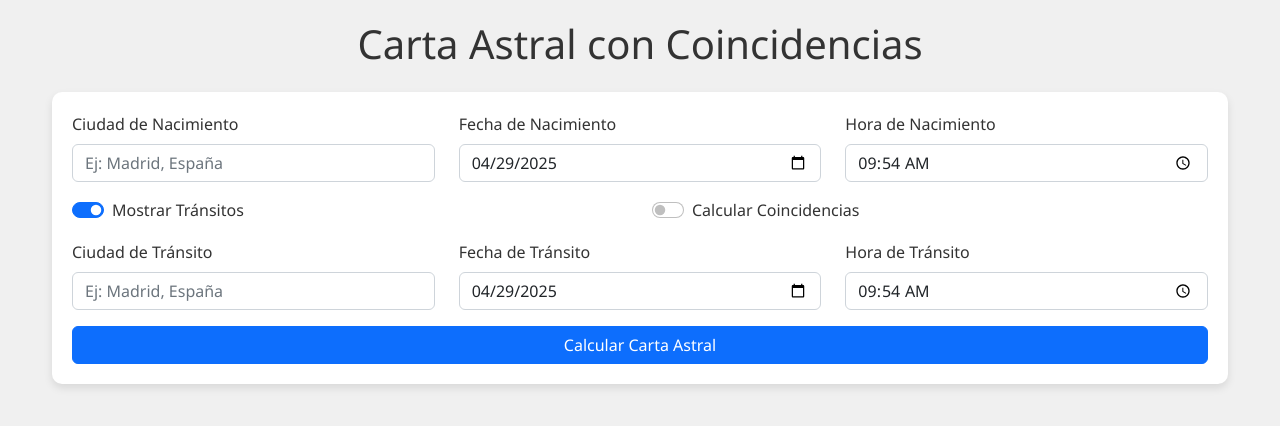
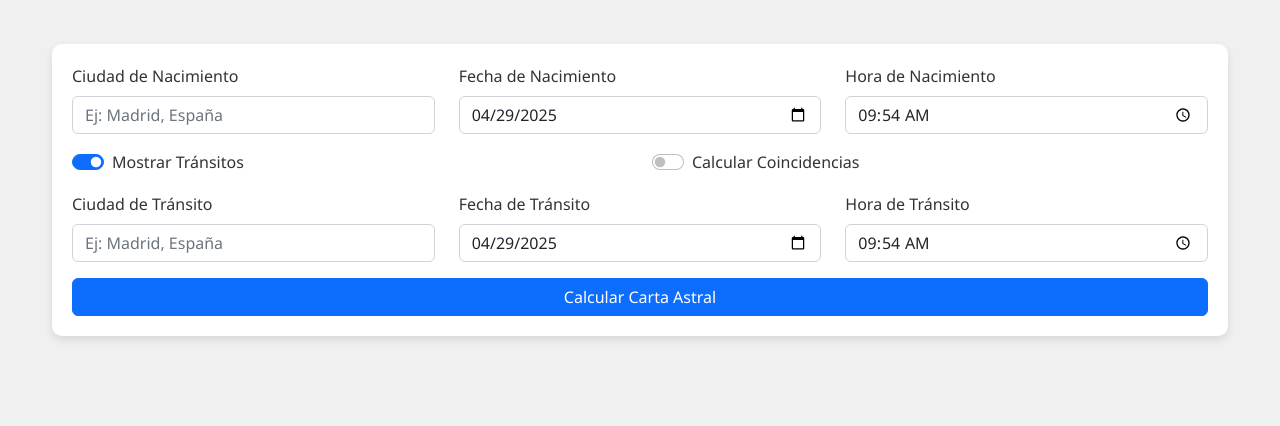
Before and after one commit to Pedro-5D/Coincidencias-Planetarias, a plain HTML site: page index.html in a window 1280 px wide. Drawn offline with nearby package versions, Linux system fonts and the light colour scheme.

Commit message:
Update index.html

```diff
--- a/index.html
+++ b/index.html
@@ -3,7 +3,7 @@
 <head>
     <meta charset="UTF-8">
     <meta name="viewport" content="width=device-width, initial-scale=1.0">
-    <title>Carta Astral con Coincidencias Planetarias</title>
+    <title></title>
     <link rel="stylesheet" href="https://cdn.jsdelivr.net/npm/bootstrap@5.2.3/dist/css/bootstrap.min.css">
     <style>
         body {
@@ -187,7 +187,7 @@
 </head>
 <body>
     <div class="container">
-        <h1 class="text-center mb-4">Carta Astral con Coincidencias</h1>
+        <h1 class="text-center mb-4"></h1>
 
         <div class="loading" id="loadingIndicator">
             <div class="loading-spinner"></div>
```
